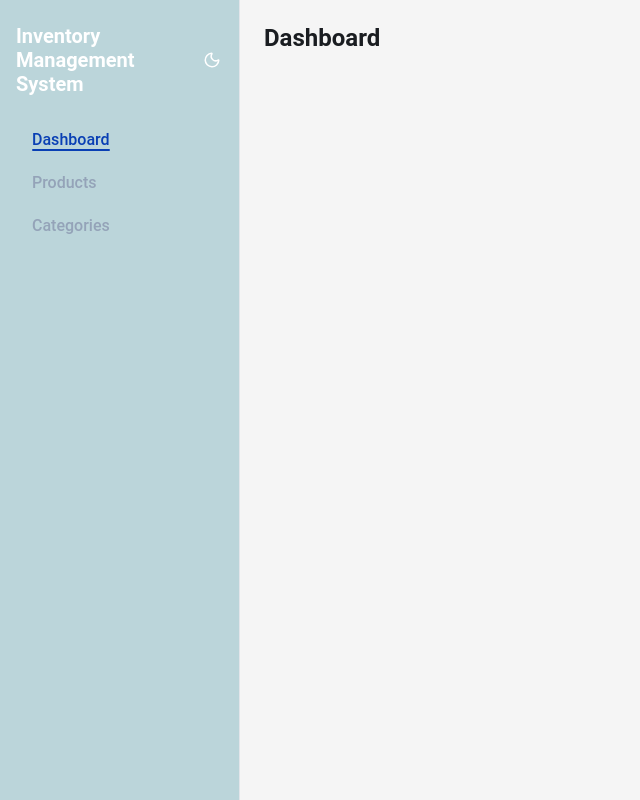
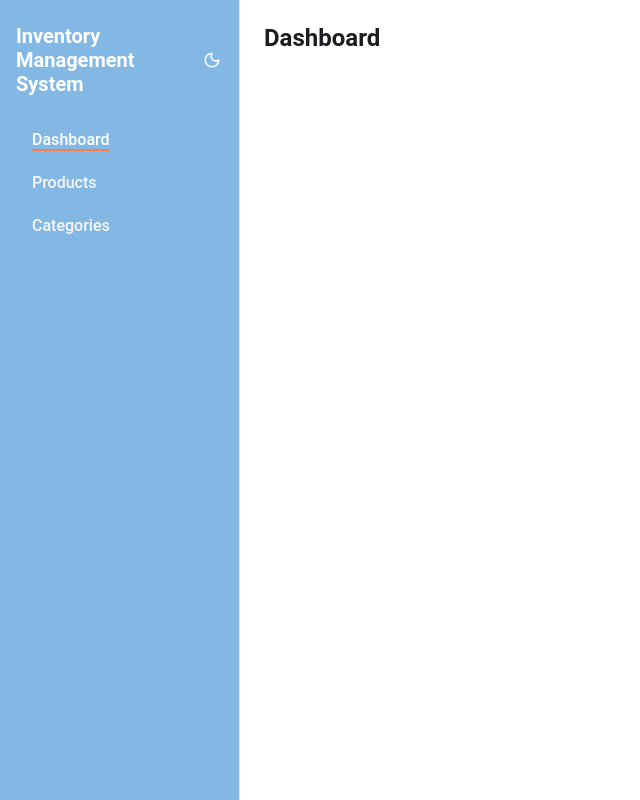
Before and after one commit to realthash/Inventory-Management-System, a React (Vite) app in the folder inventory-management/: page / in a window 1280 px wide. Shown: the whole page, without its empty margins (0-640 px from the left). Built offline with nearby package versions, Linux system fonts and the light colour scheme.

Commit message:
fix: color variables for the side bar in dark/light themes. seperate new variables for components

```diff
--- a/inventory-management/src/components/Layout.module.css
+++ b/inventory-management/src/components/Layout.module.css
@@ -5,10 +5,11 @@
 
 .sidebar {
     --layout-brand-color: #ffffff;
-    --layout-text-muted: #94a3b8;
+    --layout-text-muted: #f6f6f6;
     --layout-text-hover: #f8fafc;
-    --layout-text-active: var(--color-primary);
-    --layout-text-active-hover: var(--color-primary-hover);
+    --layout-text-active: var(--color-nav-active);
+    --layout-text-active-hover: var(--color-nav-text-active-hover);
+    --layout-underline-color: var(--color-nav-layout-underline-color);
 
     width: 240px;
     background-color: var(--color-surface);
@@ -37,6 +38,7 @@
 }
 
 .link {
+
     position: relative;
     width: fit-content;
     padding: 10px var(--space-md);
@@ -54,7 +56,7 @@
     left: var(--space-md);
     right: var(--space-md);
     height: 2px;
-    background-color: var(--layout-text-active);
+    background-color: var(--layout-underline-color);
     border-radius: 1px;
     transform: scaleX(0);
     transform-origin: left;
@@ -63,6 +65,7 @@
 
 .link:hover {
     color: var(--layout-text-hover);
+
     transform: scale(1.05);
 }
 
--- a/inventory-management/src/styles/variables.css
+++ b/inventory-management/src/styles/variables.css
@@ -1,6 +1,6 @@
 :root {
-  --color-bg: #F5F5F5;
-  --color-surface: #BBD5DA;
+  --color-bg: #ffffff;
+  --color-surface: #83b8e4;
   --color-form-bg: #DFF1F1;
   --color-form-border: #e2e5ea;
   --color-border: #e2e5ea;
@@ -11,6 +11,10 @@
   --color-btn-bg: #000000;
   --color-btn-hover: #818181;
   --color-btn-text: #ffffff;
+  --color-nav-active: #ffffff;
+  --color-nav-underline: #fafcff;
+  --color-nav-text-active-hover: white;
+  --color-nav-layout-underline-color: #F68048;
   --color-danger: #dc2626;
   --color-success: #16a34a;
   --color-warning: #d97706;
@@ -23,8 +27,8 @@
 }
 
 [data-theme="dark"] {
-  --color-bg: #242425;
-  --color-surface: #000000;
+  --color-bg: #010112;
+  --color-surface: #020216;
   --color-form-bg: #1a1d23;
   --color-form-border: #2d323b;
   --color-border: #2d323b;
@@ -35,6 +39,10 @@
   --color-btn-bg: #ffffff;
   --color-btn-hover: #e2e2e2;
   --color-btn-text: #000000;
+  --color-nav-active: #f4f4f4;
+  --color-nav-underline: #38bdf8;
+  --color-nav-text-active-hover: rgb(255, 255, 255);
+  --color-nav-layout-underline-color: rgb(0, 187, 255);
   --color-danger: #ef4444;
   --color-success: #22c55e;
   --color-warning: #f59e0b;
```
